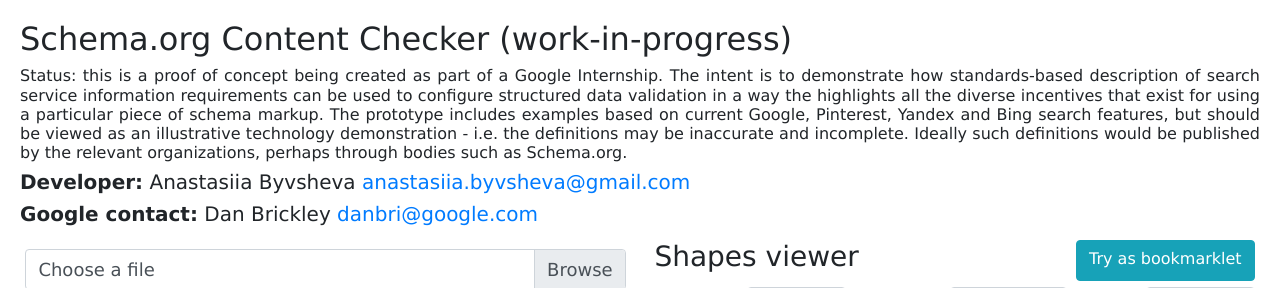
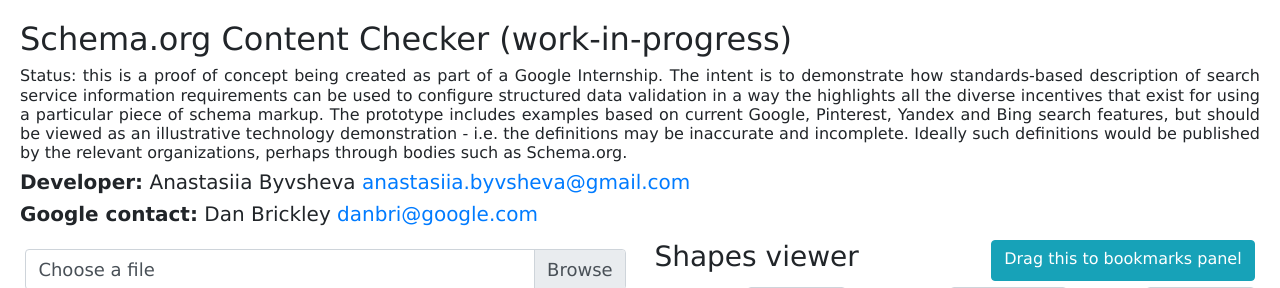
Before and after one commit to Gnomus042/schema_validation_demo, a Flask app: page / in a window 1280 px wide. Shown: the top 288 px of the page. Run offline with Flask 2, Linux system fonts and the light colour scheme; data that the repository does not hold is empty; some libraries are stand-ins or nearby versions.

Commit message:
Draggable bookmarklet added

```diff
--- a/templates/validation.html
+++ b/templates/validation.html
@@ -41,7 +41,7 @@
         <div class="shapes wrapper">
             <div class="title">
                 <h3>Shapes viewer</h3>
-                <a class="btn btn-info" href="https://github.com/Gnomus042/schema_validation_bookmarklet">Try as bookmarklet</a>
+                <a class="btn btn-info" href="javascript:!function(){let e=(t='//script[@type=\'application/ld+json\']',document.evaluate(t,document,null,XPathResult.FIRST_ORDERED_NODE_TYPE,null).singleNodeValue);var t;if(!e)throw'Structured data in json-ld format is not detected on this page';console.log('Structured data detected, processing...');let n=JSON.parse(e.innerText);'object'==typeof n?n=JSON.stringify(n):JSON.parse(e.innerText).forEach(e=>{e['@type'].includes('Recipe')&&(n=JSON.stringify(e))});let o=document.createElement('script');o.src='https://gnomus042.com/static/js/libs/bookmarklet.validation.bundle.js',o.async=!1,document.body.appendChild(o),o.addEventListener('load',function(){validation.validate(n,'Recipe').then(e=>console.log(e)).catch(e=>console.log(`validation error ${e}`))})}();">Drag this to bookmarks panel</a>
             </div>
             <div class="controls">
                 <div>
```
